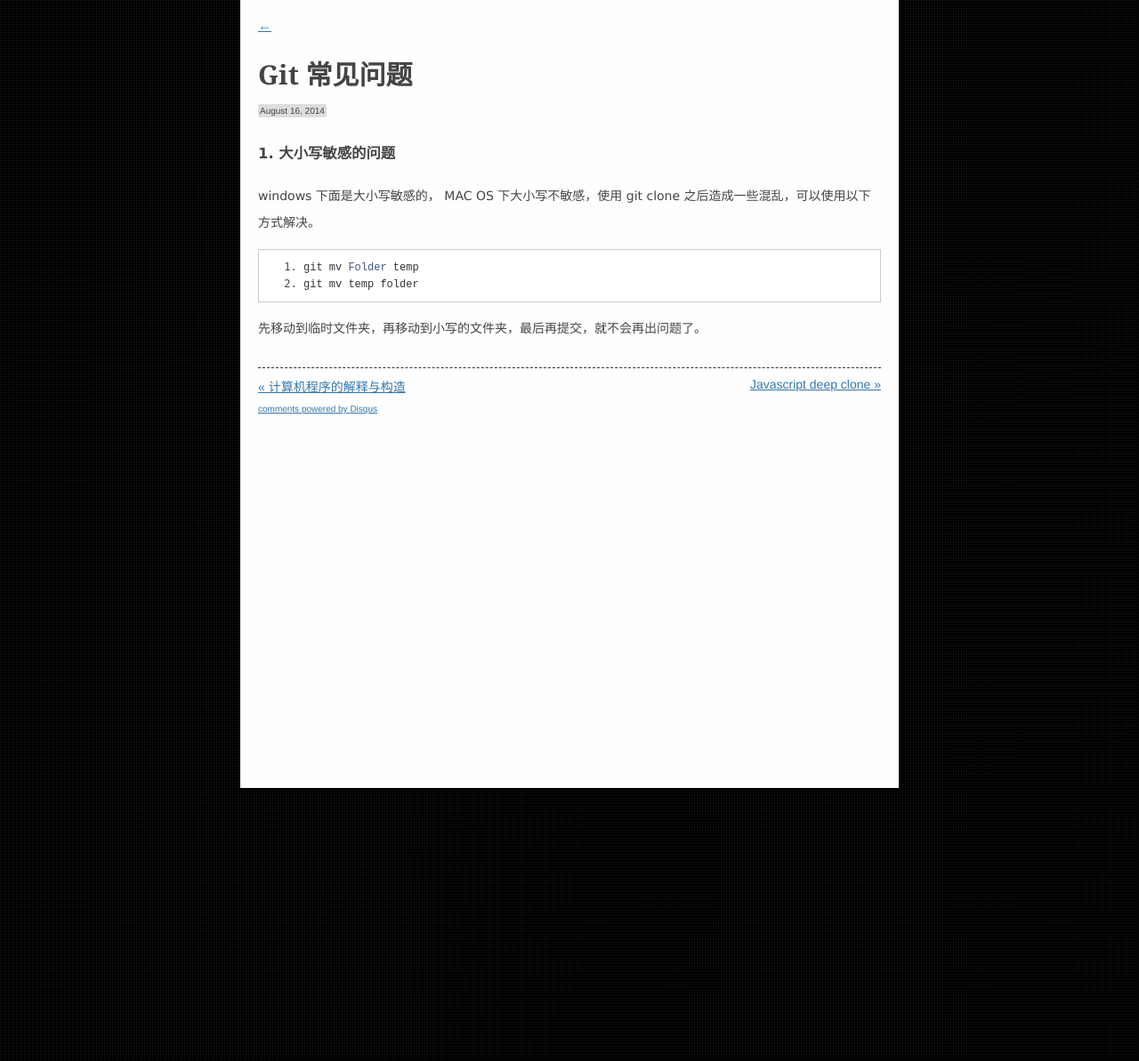
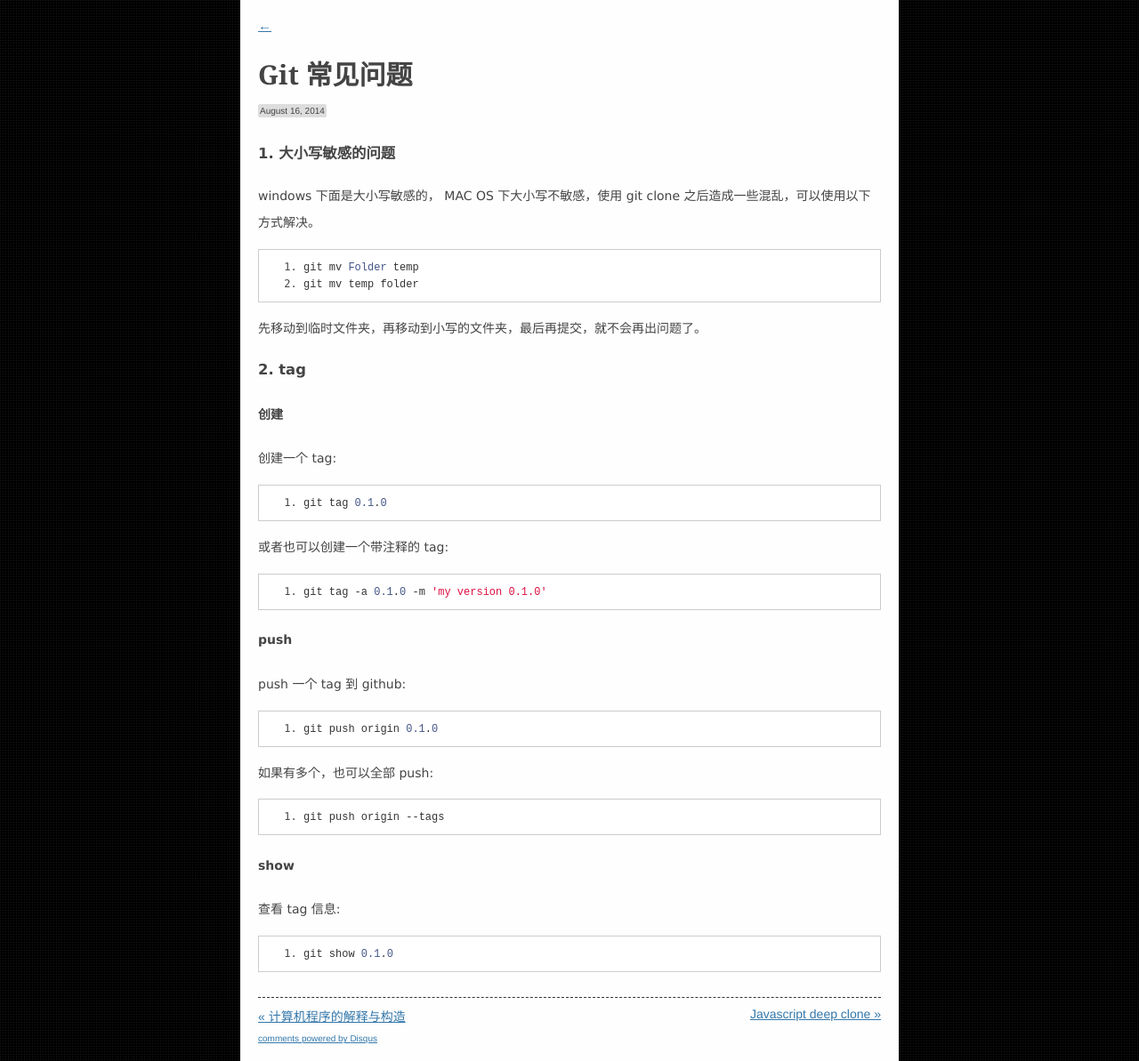
Before and after one commit to osrpt/osrpt.github.com, a Jekyll site: the page built from _posts/2014-08-16-git.md, in a window 1280 px wide. Shown: the whole page at 89% size. Built offline with Jekyll 4.4.1, drawn with Linux system fonts in a browser that asks for light colours; nearby versions of some CDN libraries; Markdown is read by kramdown in place of the engine named in the settings; comment, search, counter and statistics services are not loaded.

Commit message:
add tag usage

```diff
--- a/_posts/2014-08-16-git.md
+++ b/_posts/2014-08-16-git.md
@@ -11,3 +11,31 @@ windows 下面是大小写敏感的， MAC OS 下大小写不敏感，使用 git
     git mv temp folder
 
 先移动到临时文件夹，再移动到小写的文件夹，最后再提交，就不会再出问题了。
+
+###2. tag
+
+####创建
+
+创建一个 tag:
+
+	git tag 0.1.0
+
+或者也可以创建一个带注释的 tag:
+
+	git tag -a 0.1.0 -m 'my version 0.1.0'
+
+####push
+
+push 一个 tag 到 github:
+
+	git push origin 0.1.0
+
+如果有多个，也可以全部 push:
+
+	git push origin --tags
+
+####show
+
+查看 tag 信息:
+
+	git show 0.1.0
```
